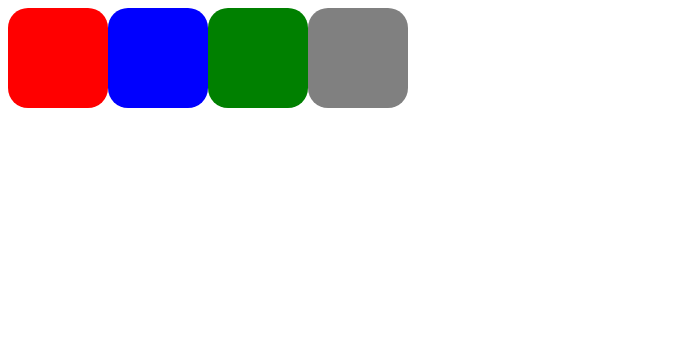
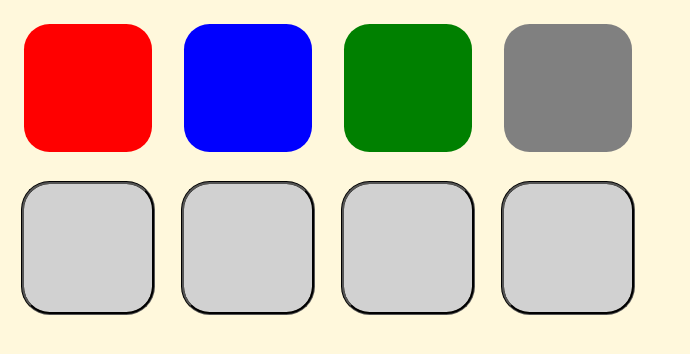
Before and after one commit to Glebcode/events, a plain HTML site: page index.html in a window 1280 px wide. Shown: the whole page, without its empty margins (0-690 px from the left). Drawn offline with Linux system fonts and the light colour scheme.

Commit message:
update(js, css, html):add(sq, types, mouseDown)

```diff
--- a/index.html
+++ b/index.html
@@ -6,10 +6,13 @@
     <link rel="stylesheet" href="main.css">
 </head>
 <body>
-    <div class="sq" id="red"></div>
-    <div class="sq" id="blue"></div>
-    <div class="sq" id="green"></div>
-    <div class="sq" id="grey"></div>
+    <div class="sqWrap">
+        <div class="sq colorSq grabbing" id="red"></div>
+        <div class="sq colorSq grabbing" id="blue"></div>
+        <div class="sq colorSq grabbing" id="green"></div>
+        <div class="sq colorSq grabbing" id="grey"></div>
+    </div>
+        <div id="boxPlace"></div>
     <script src="index.js"></script>
 </body>
 </html>
--- a/index.js
+++ b/index.js
@@ -1,8 +1,50 @@
-let redBox = document.getElementById('red');
-redBox.addEventListener('mousedown', mousDwFunc);
+let box = document.querySelectorAll('.colorSq')
+let boxPlaces = document.getElementById('boxPlace');
+createBoxPlaces();
 
-function mousDwFunc (event) {
-console.log(event, 'EVENT')
-event.target.draggable = true;
-redBox.setAttribute('transform', 'matrix')
+function createBoxPlaces() {
+    for (let i = 0; i < 4; i++) {
+        boxPlaces.innerHTML += `<div class="typeBox sq"></div>`
+    }
 }
+
+let offsetY;
+let offsetX;
+
+box.forEach(function (item) {
+    return item.addEventListener('dragstart', function(event){
+        offsetX = event.offsetX;
+        offsetY = event.offsetY;
+        console.log('offsetX'+'-'+offsetX, 'offsetY'+'-'+offsetY);
+    })
+});
+
+box.forEach(function (item) {
+        return item.addEventListener('dragend', function(event){
+          item.style.top = (event.pageY-offsetY) + 'px';
+          item.style.left = (event.pageX-offsetX) + 'px';
+          console.log('eventpageX'+'-'+event.pageX, 'eventpageY'+'-'+event.pageY);
+          console.log('eventX'+'-'+item.style.left, 'eventY'+'-'+item.style.top);
+      });
+});
+// redBox.addEventListener('dragstart', function(event){
+//   offsetX = event.offsetX;
+//   offsetY = event.offsetY;
+//   console.log('offsetX'+'-'+offsetX, 'offsetY'+'-'+offsetY);
+// })
+
+// redBox.addEventListener('dragend', function(event){
+//     redBox.style.top = (event.pageY-offsetY) + 'px';
+//     redBox.style.left = (event.pageX-offsetX) + 'px';
+//     console.log('eventpageX'+'-'+event.pageX, 'eventpageY'+'-'+event.pageY);
+//     console.log('eventX'+'-'+redBox.style.left, 'eventY'+'-'+redBox.style.top);
+// })
+
+
+// redBox.addEventListener('mousedown', mousDwFunc);
+
+// function mousDwFunc (event) {
+// console.log(event, 'EVENT')
+// event.target.draggable = true;
+// redBox.setAttribute('transform', 'matrix')
+// }
--- a/main.css
+++ b/main.css
@@ -1,20 +1,42 @@
 body{
+    background-color: cornsilk;
+    font-size: 1em;
+}
+.sqWrap{
     display: flex;
 }
 .sq{
-    width: 100px;
-    height: 100px;
+    width: 8em;
+    height: 8em;
     border-radius: 20%;
+    margin: 1em;
+}
+.colorSq{
+    position: absolute;
+    z-index: 2;
 }
 #red{
     background-color: red;
 }
 #blue{
+    left: 10.5em;
     background-color: blue;
 }
 #green{
+    left: 20.5em;
     background-color: green;
 }
 #grey{
+    left: 30.5em;
     background-color: grey;
 }
+#boxPlace{
+    position: relative;
+    top: 10em;
+    display: flex;
+}
+.typeBox{
+    z-index: 1;
+    outline-style: groove;
+    background-color: rgb(209, 209, 209);
+}
```
